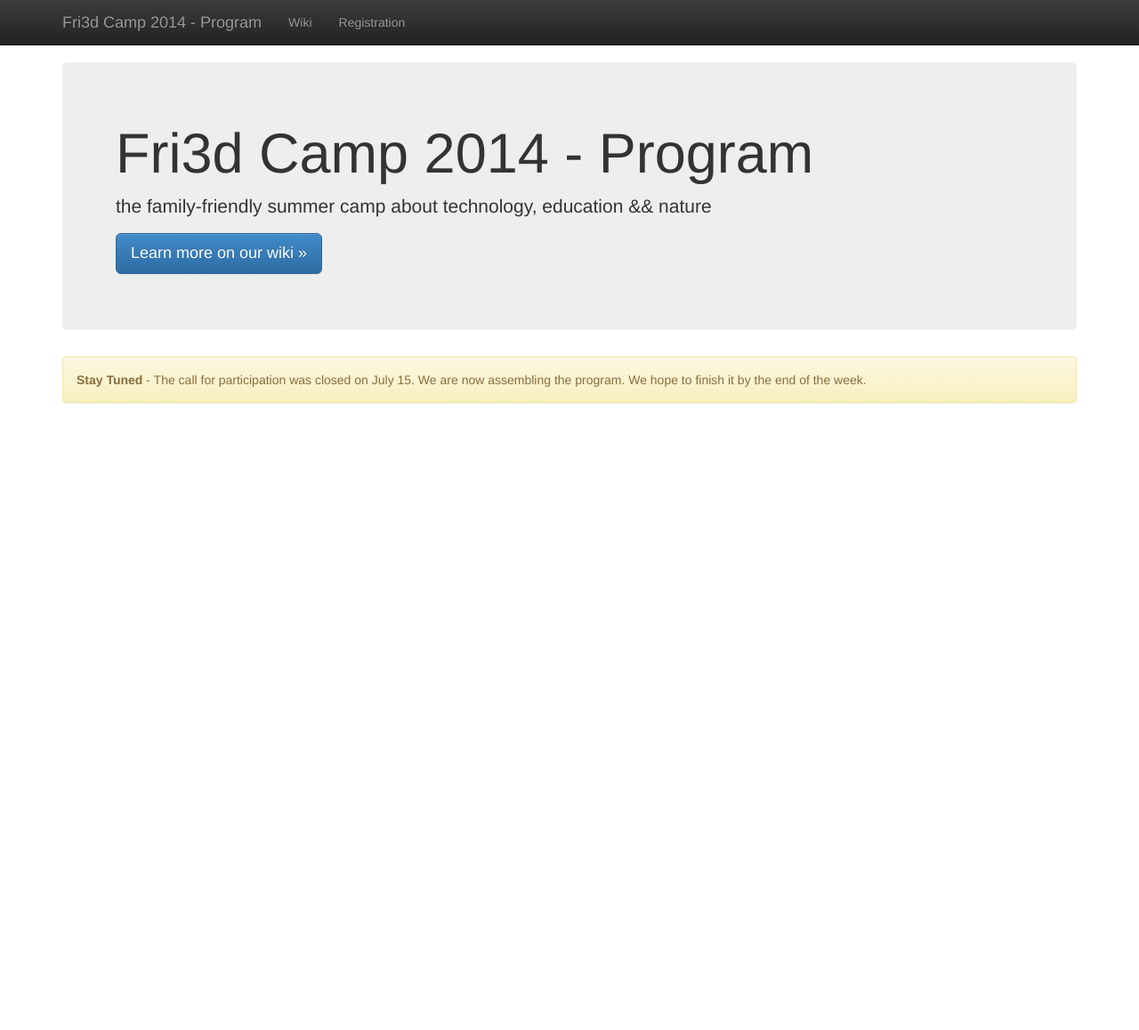
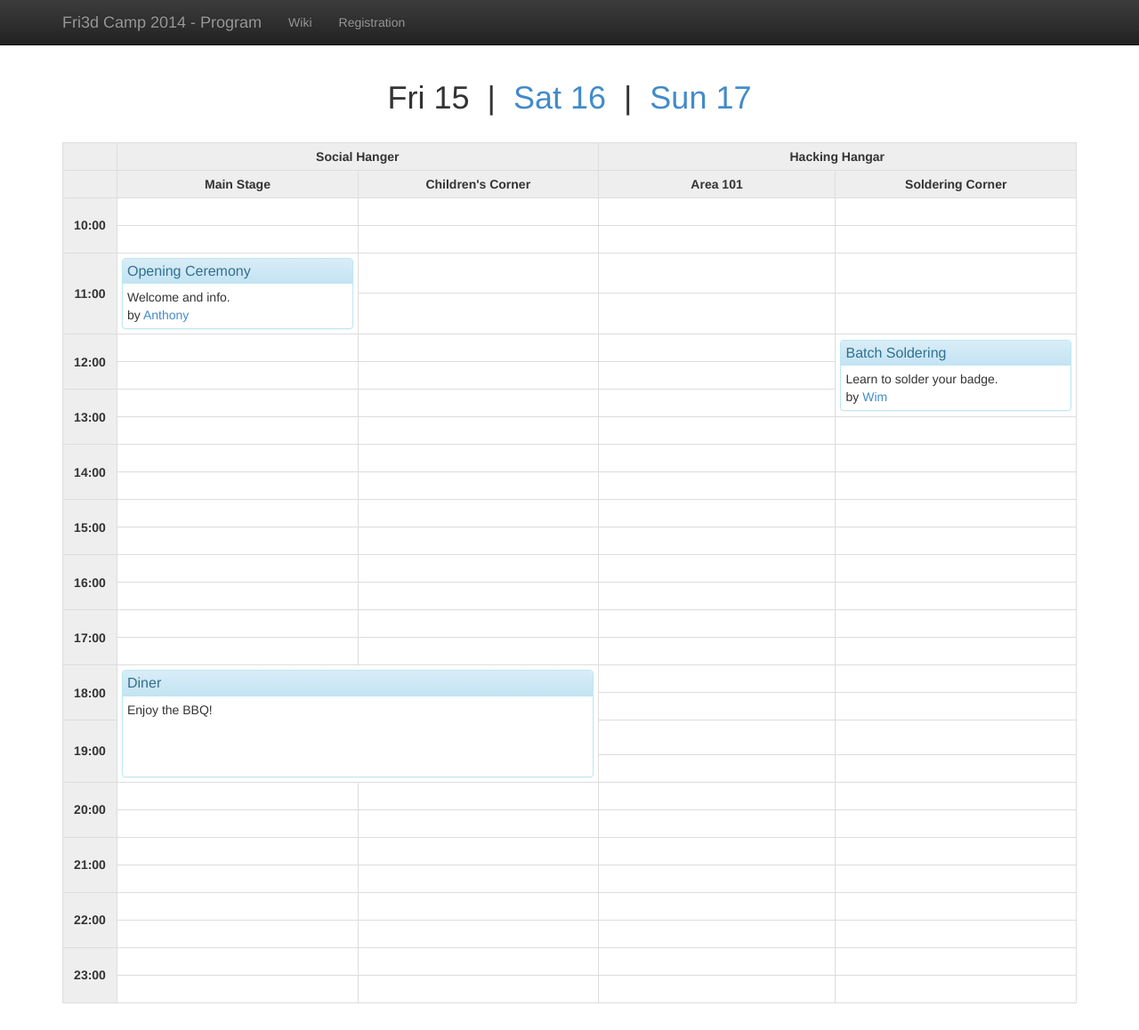
Before and after one commit to Fri3dCamp/program.fri3d.be, a Jekyll site: the page built from index.html, in a window 1280 px wide and 1158 px high. Shown: the whole window at 89% size. Built offline with Jekyll 4.4.1, drawn with Linux system fonts in a browser that asks for light colours; nearby versions of some CDN libraries.

Commit message:
first draft layout of time schedule

```diff
--- a/css/theme.css
+++ b/css/theme.css
@@ -12,3 +12,31 @@ body {
 .theme-showcase > p > .btn {
   margin: 5px 0;
 }
+
+/* Time Schedule Styling */
+
+table.schedule {
+  border-collapse: collapse;
+  width: 100%;
+}
+
+table.schedule, table.schedule th, table.schedule td {
+  border: 1px solid #dddddd;
+}
+
+table.schedule th, table.schedule td {
+  padding: 5px;
+}
+
+table.schedule th {
+  text-align: center;
+  background-color: #eeeeee;
+}
+
+table.schedule div.panel {
+  margin-bottom: 0px;
+}
+
+table.schedule div.panel-heading, table.schedule div.panel-body {
+  padding:5px;
+}
--- a/index.html
+++ b/index.html
@@ -2,17 +2,221 @@
 layout: base
 ---
 
-<div class="jumbotron">
-  <h1>Fri3d Camp 2014 - Program</h1>
+<h1 align="center">Fri 15 &nbsp;|&nbsp; <a href="#">Sat 16</a> &nbsp;|&nbsp; <a href="#">Sun 17</a></h1>
+<br>
 
-  <p>the family-friendly summer camp about technology, education && nature</p>
-
-  <p><a href="http://fri3d.be" class="btn btn-primary btn-lg" role="button">Learn more on our wiki &raquo;</a></p>
-</div>
-
-
-<div class="alert alert-warning">
-  <strong>Stay Tuned</strong> - The call for participation was closed on July
-  15. We are now assembling the program. We hope to finish it by the end of the
-  week.
-</div>
+<table class="schedule">
+  <tr>
+    <th><div style="width:50px;">&nbsp;</div></th>
+    <th colspan="2" width="48%">Social Hanger</th>
+    <th colspan="2" width="48%">Hacking Hangar</th>
+  </tr>
+  <tr>
+    <th width="100px">&nbsp;</th>
+    <th width="25%">Main Stage</th>
+    <th width="25%">Children's Corner</th>
+    <th width="25%">Area 101</th>
+    <th width="25%">Soldering Corner</th>
+  </tr>
+  <tr>
+    <th rowspan="2">10:00</th>
+    <td>&nbsp;</td>
+    <td>&nbsp;</td>
+    <td>&nbsp;</td>
+    <td>&nbsp;</td>
+  </tr>
+  <tr>
+    <td>&nbsp;</td>
+    <td>&nbsp;</td>
+    <td>&nbsp;</td>
+    <td>&nbsp;</td>
+  </tr>
+  <tr>
+    <th rowspan="2">11:00</th>
+    <td rowspan="2">
+      <div class="panel panel-info">
+        <div class="panel-heading">
+          <h3 class="panel-title"><a href="events/opening_ceremony.html">Opening Ceremony</a></h3>
+        </div>
+        <div class="panel-body">
+          Welcome and info.<br>
+          by <a href="speakers/anthony.html">Anthony</a>
+        </div>
+      </div>
+    </td>
+    <td>&nbsp;</td>
+    <td>&nbsp;</td>
+    <td>&nbsp;</td>
+  </tr>
+  <tr>
+    <td>&nbsp;</td>
+    <td>&nbsp;</td>
+    <td>&nbsp;</td>
+  </tr>
+  <tr>
+    <th rowspan="2">12:00</th>
+    <td>&nbsp;</td>
+    <td>&nbsp;</td>
+    <td>&nbsp;</td>
+    <td rowspan="3">
+      <div class="panel panel-info">
+        <div class="panel-heading">
+          <h3 class="panel-title"><a href="events/soldering.html">Batch Soldering</a></h3>
+        </div>
+        <div class="panel-body">
+          Learn to solder your badge.<br>
+          by <a href="speakers/wim.html">Wim</a>
+        </div>
+      </div>
+    </td>
+  </tr>
+  <tr>
+    <td>&nbsp;</td>
+    <td>&nbsp;</td>
+    <td>&nbsp;</td>
+  </tr>
+  <tr>
+    <th rowspan="2">13:00</th>
+    <td>&nbsp;</td>
+    <td>&nbsp;</td>
+    <td>&nbsp;</td>
+  </tr>
+  <tr>
+    <td>&nbsp;</td>
+    <td>&nbsp;</td>
+    <td>&nbsp;</td>
+    <td>&nbsp;</td>
+  </tr>
+  <tr>
+    <th rowspan="2">14:00</th>
+    <td>&nbsp;</td>
+    <td>&nbsp;</td>
+    <td>&nbsp;</td>
+    <td>&nbsp;</td>
+  </tr>
+  <tr>
+    <td>&nbsp;</td>
+    <td>&nbsp;</td>
+    <td>&nbsp;</td>
+    <td>&nbsp;</td>
+  </tr>
+  <tr>
+    <th rowspan="2">15:00</th>
+    <td>&nbsp;</td>
+    <td>&nbsp;</td>
+    <td>&nbsp;</td>
+    <td>&nbsp;</td>
+  </tr>
+  <tr>
+    <td>&nbsp;</td>
+    <td>&nbsp;</td>
+    <td>&nbsp;</td>
+    <td>&nbsp;</td>
+  </tr>
+  <tr>
+    <th rowspan="2">16:00</th>
+    <td>&nbsp;</td>
+    <td>&nbsp;</td>
+    <td>&nbsp;</td>
+    <td>&nbsp;</td>
+  </tr>
+  <tr>
+    <td>&nbsp;</td>
+    <td>&nbsp;</td>
+    <td>&nbsp;</td>
+    <td>&nbsp;</td>
+  </tr>
+  <tr>
+    <th rowspan="2">17:00</th>
+    <td>&nbsp;</td>
+    <td>&nbsp;</td>
+    <td>&nbsp;</td>
+    <td>&nbsp;</td>
+  </tr>
+  <tr>
+    <td>&nbsp;</td>
+    <td>&nbsp;</td>
+    <td>&nbsp;</td>
+    <td>&nbsp;</td>
+  </tr>
+  <tr>
+    <th rowspan="2">18:00</th>
+    <td rowspan="4" colspan="2">
+      <div class="panel panel-info">
+        <div class="panel-heading">
+          <h3 class="panel-title"><a href="events/diner.html">Diner</a></h3>
+        </div>
+        <div class="panel-body">
+          Enjoy the BBQ!<br><br><br><br>
+        </div>
+      </div>
+    </td>
+    <td>&nbsp;</td>
+    <td>&nbsp;</td>
+  </tr>
+  <tr>
+    <td>&nbsp;</td>
+    <td>&nbsp;</td>
+  </tr>
+  <tr>
+    <th rowspan="2">19:00</th>
+    <td>&nbsp;</td>
+    <td>&nbsp;</td>
+  </tr>
+  <tr>
+    <td>&nbsp;</td>
+    <td>&nbsp;</td>
+  </tr>
+  <tr>
+    <th rowspan="2">20:00</th>
+    <td>&nbsp;</td>
+    <td>&nbsp;</td>
+    <td>&nbsp;</td>
+    <td>&nbsp;</td>
+  </tr>
+  <tr>
+    <td>&nbsp;</td>
+    <td>&nbsp;</td>
+    <td>&nbsp;</td>
+    <td>&nbsp;</td>
+  </tr>
+  <tr>
+    <th rowspan="2">21:00</th>
+    <td>&nbsp;</td>
+    <td>&nbsp;</td>
+    <td>&nbsp;</td>
+    <td>&nbsp;</td>
+  </tr>
+  <tr>
+    <td>&nbsp;</td>
+    <td>&nbsp;</td>
+    <td>&nbsp;</td>
+    <td>&nbsp;</td>
+  </tr>
+  <tr>
+    <th rowspan="2">22:00</th>
+    <td>&nbsp;</td>
+    <td>&nbsp;</td>
+    <td>&nbsp;</td>
+    <td>&nbsp;</td>
+  </tr>
+  <tr>
+    <td>&nbsp;</td>
+    <td>&nbsp;</td>
+    <td>&nbsp;</td>
+    <td>&nbsp;</td>
+  </tr>
+  <tr>
+    <th rowspan="2">23:00</th>
+    <td>&nbsp;</td>
+    <td>&nbsp;</td>
+    <td>&nbsp;</td>
+    <td>&nbsp;</td>
+  </tr>
+  <tr>
+    <td>&nbsp;</td>
+    <td>&nbsp;</td>
+    <td>&nbsp;</td>
+    <td>&nbsp;</td>
+  </tr>
+</table>
```
